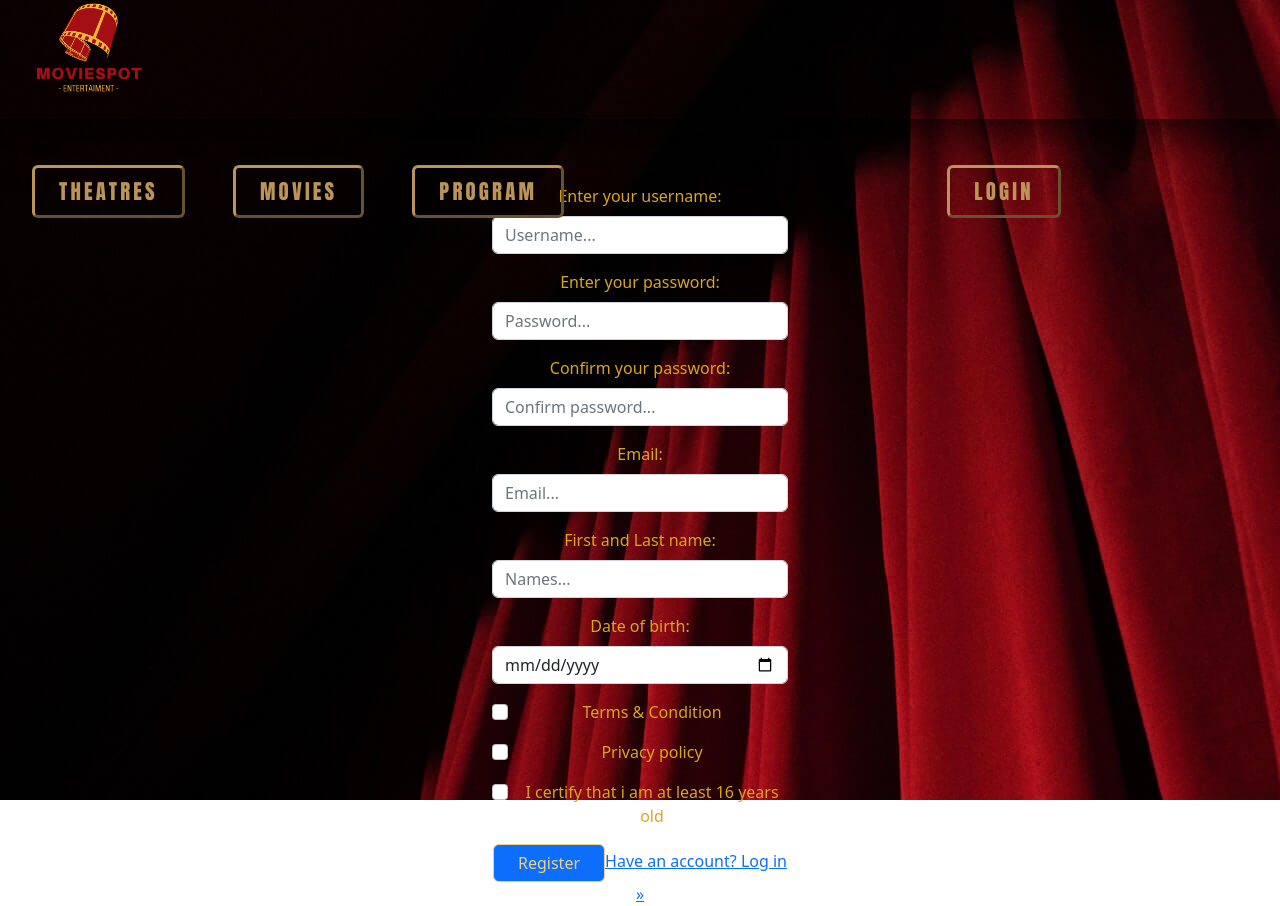
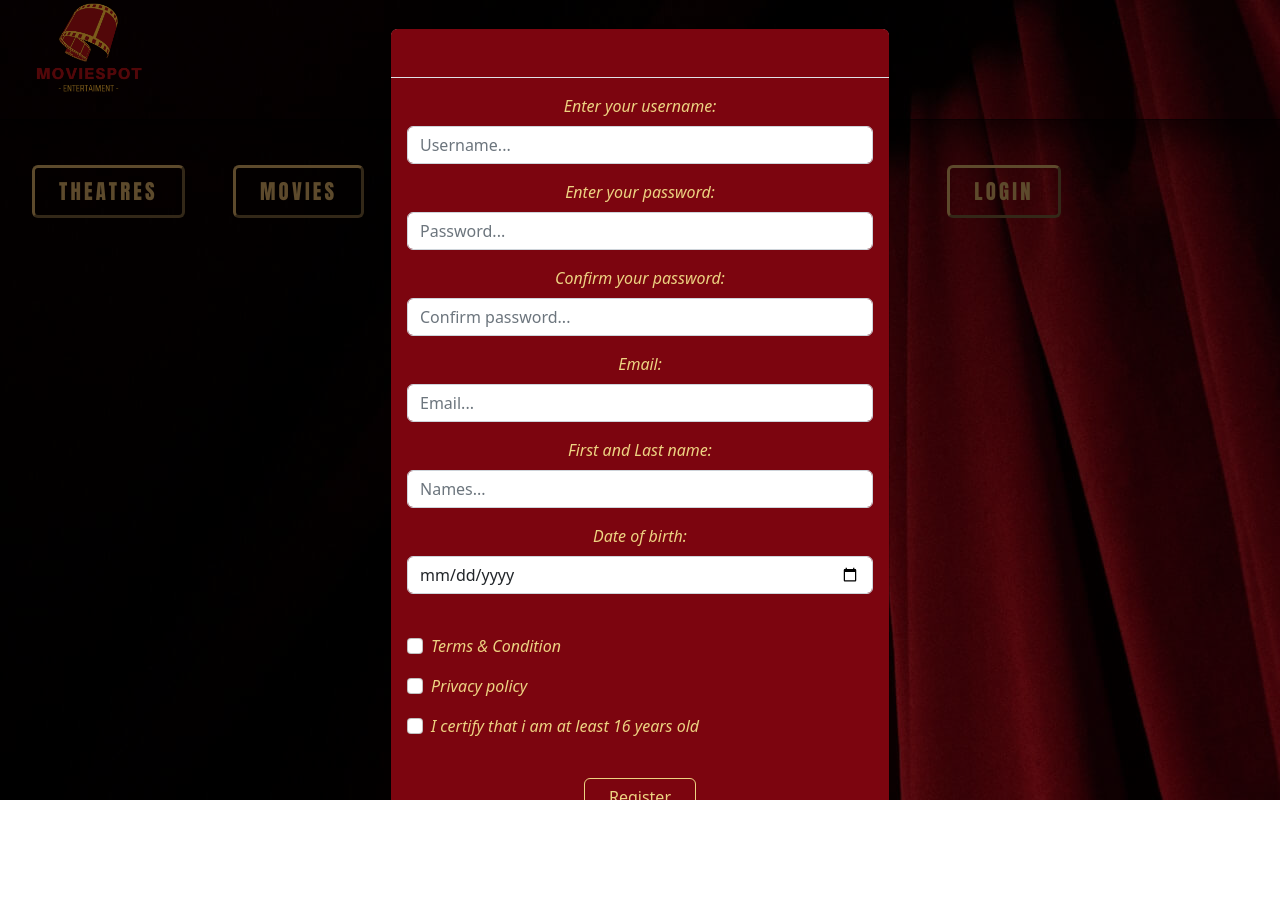
Before and after one commit to diantoshev/movie-theatre-website, a React (Create React App) app in the folder movie-theatre-website/: page /register in a window 1280 px wide. After the commit the page ends 800 px from the top, so only its background shows below. Built offline with nearby package versions, Linux system fonts and the light colour scheme.

Commit message:
Working on register form styling, modal added

```diff
--- a/movie-theatre-website/src/pages/RegisterPage/Register.jsx
+++ b/movie-theatre-website/src/pages/RegisterPage/Register.jsx
@@ -1,8 +1,9 @@
 import React, { useState } from "react";
 import { Link } from "react-router-dom";
-import Button from "react-bootstrap/Button";
 import Form from "react-bootstrap/Form";
 import { useNavigate } from "react-router-dom";
+import Modal from "react-bootstrap/Modal";
+import "./Register.scss";
 
 export default function Register() {
   const [usernameValueReg, setUsernameReg] = useState("");
@@ -13,6 +14,7 @@ export default function Register() {
   const [birthDate, setBirthDate] = useState("");
   const [error, setError] = useState("");
   const navigate = useNavigate();
+  const [show] = useState(true);
 
   const handleRegistrationSubmit = (e) => {
     e.preventDefault();
@@ -82,10 +84,19 @@ export default function Register() {
 
   return (
     <>
-      <div className="w-25 h-25 d-inline-block">
+      <Modal backdrop="static" show={show}>
+        <div className="w-100 h-25 d-inline-block fst-italic reg-style">
+          <Form onSubmit={handleRegistrationSubmit}>
+            <Modal.Header>
+              <Modal.Title>
                 <p>{error}</p>
-        <Form onSubmit={handleRegistrationSubmit}>
-          <Form.Group className="mb-3" controlId="formRegUsername">
+              </Modal.Title>
+            </Modal.Header>
+            <Modal.Body>
+              <Form.Group
+                className="mb-3 text-style"
+                controlId="formRegUsername"
+              >
                 <Form.Label>Enter your username:</Form.Label>
                 <Form.Control
                   value={usernameValueReg}
@@ -94,7 +105,10 @@ export default function Register() {
                   placeholder="Username..."
                 />
               </Form.Group>
-          <Form.Group className="mb-3" controlId="formRegPassword">
+              <Form.Group
+                className="mb-3 text-style"
+                controlId="formRegPassword"
+              >
                 <Form.Label>Enter your password:</Form.Label>
                 {/**Ще зададем ли ограничение за паролите - например да има знак, цифра и буква? */}
                 <Form.Control
@@ -104,7 +118,10 @@ export default function Register() {
                   placeholder="Password..."
                 />
               </Form.Group>
-          <Form.Group className="mb-3" controlId="formRegConfirmedPassword">
+              <Form.Group
+                className="mb-3 text-style"
+                controlId="formRegConfirmedPassword"
+              >
                 <Form.Label>Confirm your password:</Form.Label>
                 <Form.Control
                   value={confirmedPasswordValue}
@@ -113,7 +130,7 @@ export default function Register() {
                   placeholder="Confirm password..."
                 />
               </Form.Group>
-          <Form.Group className="mb-3" controlId="formRegEmail">
+              <Form.Group className="mb-3 text-style" controlId="formRegEmail">
                 <Form.Label>Email:</Form.Label>
                 {/** Отново да се помисли дали email е необходим, тъй като api на Слави не гледа email */}
                 <Form.Control
@@ -123,7 +140,10 @@ export default function Register() {
                   placeholder="Email..."
                 />
               </Form.Group>
-          <Form.Group className="mb-3" controlId="formFirstLastNames">
+              <Form.Group
+                className="mb-3 text-style"
+                controlId="formFirstLastNames"
+              >
                 <Form.Label>First and Last name:</Form.Label>
                 <Form.Control
                   value={firstLastNames}
@@ -132,7 +152,7 @@ export default function Register() {
                   placeholder="Names..."
                 />
               </Form.Group>
-          <Form.Group className="mb-3" controlId="formBirthDate">
+              <Form.Group className="mb-3 text-style" controlId="formBirthDate">
                 <Form.Label>Date of birth:</Form.Label>
                 <Form.Control
                   value={birthDate}
@@ -141,6 +161,7 @@ export default function Register() {
                   placeholder="Date of birth..."
                 />
               </Form.Group>
+              <br />
               <Form.Group className="mb-3" controlId="formRegTCCheckbox">
                 <Form.Check
                   type="checkbox"
@@ -162,16 +183,26 @@ export default function Register() {
                   id="age-checkbox"
                 />
               </Form.Group>
-          <Button
+              <br />
+              <Form.Group className="mb-3 text-style" controlId="btnReg">
+                <button
                   className="btn btn-outline-goldLight rounded-2 px-4"
                   type="submit"
                 >
                   Register
-          </Button>
+                </button>
+              </Form.Group>
+              <br />
+              <br />
+              <Form.Group className="text-style" controlId="linkRegLogin">
                 <Link to="/login">Have an account? Log in &raquo;</Link>
+              </Form.Group>
               <br />
+              <br />
+            </Modal.Body>
           </Form>
         </div>
+      </Modal>
     </>
   );
 }
--- a/movie-theatre-website/src/pages/RegisterPage/Register.scss
+++ b/movie-theatre-website/src/pages/RegisterPage/Register.scss
@@ -0,0 +1,8 @@
+.reg-style {
+  background-color: #7c050f;
+  color: #edd382;
+  border-radius: 6px;
+}
+.text-style {
+  text-align: center;
+}
```
Lines whose indentation alone changed are shown as unchanged.
